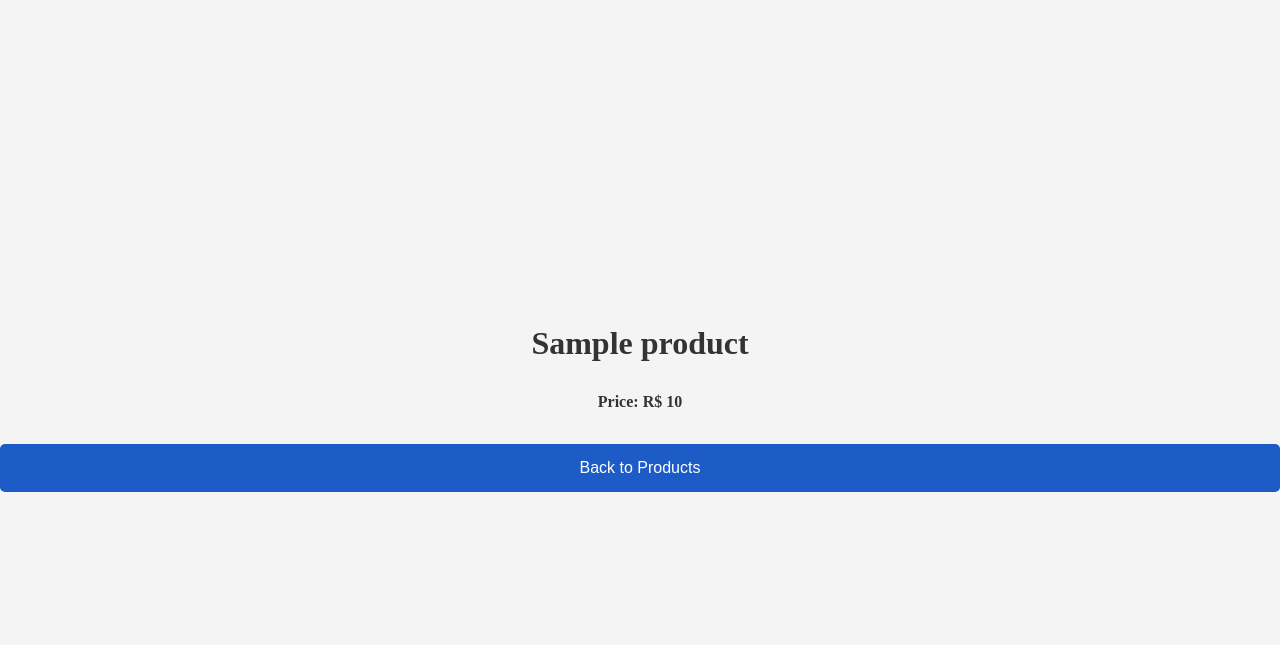
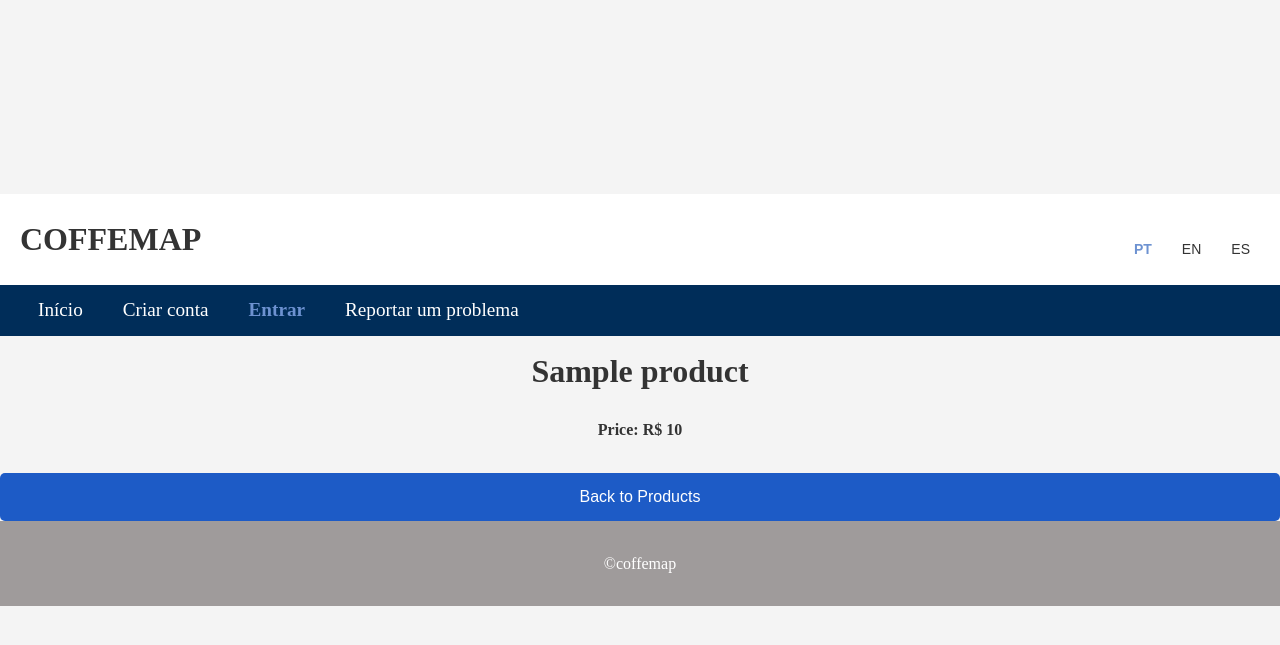
Before and after one commit to ddanieldma/software-engineering, a Flask app: template src/webpage/templates/product_detail.html in a window 1280 px wide. Shown: the top 645 px of the page. Run offline with Flask 3, Linux system fonts and the light colour scheme; the template is opened without the code that fills it: most values are stand-ins (such as "Sample title", 1, 10 or a date in 2020).

Commit message:
Change css

```diff
--- a/src/webpage/templates/index.html
+++ b/src/webpage/templates/index.html
@@ -4,7 +4,7 @@
     <meta charset="UTF-8">
     <meta name="viewport" content="width=device-width, initial-scale=1.0">
     <title>CoffEMAp</title>
-    <link rel="stylesheet" href="../static/style.css">
+    <link rel="stylesheet" href="{{ url_for('static', filename='style.css') }}">
 </head>
 <body>
     <header>
@@ -38,10 +38,8 @@
         <h2>Pronto para começar?</h2>
         <a href="criar_conta.html" class="cta-btn">Criar conta</a>
     </section>
-
     <footer id="criarconta">
         <p>&copy; coffemap</p> <!-- Rodapé da página -->
     </footer>
-
 </body>
 </html>
--- a/src/webpage/templates/product_detail.html
+++ b/src/webpage/templates/product_detail.html
@@ -5,11 +5,35 @@
     <link rel="stylesheet" href="{{ url_for('static', filename='style.css') }}">
 </head>
 <body>
+    <header>
+        <div class="top-bar">
+            <h1>COFFEMAP</h1>
+            <div class="header-options">
+                <div class="language-buttons">
+                    <button class="active">PT</button>
+                    <button>EN</button>
+                    <button>ES</button>
+                </div>
+
+            </div>
+        </div>
+        <nav class="navbar">
+            <ul> <!-- Menu de navegação -->
+                <li><a href="/" >Início</a></li>
+                <li><a href="register" >Criar conta</a></li>
+                <li><a href="login" class="active">Entrar</a></li>
+                <li><a href="report_problem">Reportar um problema</a></li>
+            </ul>
+        </nav>
+      </header>
     <h1>{{ product.get_name() }}</h1>
     <div class="product-detail-container2">
         <p><strong>Price: R$ {{ product.get_price() }}</strong></p>
         <p>{{ product.get_description() }}</p>
     </div>
     <button onclick="window.location.href=`{{ url_for('products_page', location=vending_machine.get_location()) }}`"`>Back to Products</button>
+    <footer>
+        <p>&copy;coffemap</p> <!-- Rodapé da página -->
+    </footer>
 </body>
 </html>
```
Also changed, not shown: src/webpage/templates/admin_page.html (+3 -5 lines), src/webpage/templates/login.html (+4 -6 lines), src/webpage/templates/products.html (+4 -6 lines), src/webpage/templates/register.html (+4 -6 lines), src/webpage/templates/report.html (+4 -6 lines), src/webpage/templates/report_problem.html (+4 -6 lines), src/webpage/templates/reports.html (+3 -5 lines), src/webpage/templates/vending_machines.html (+3 -5 lines).
